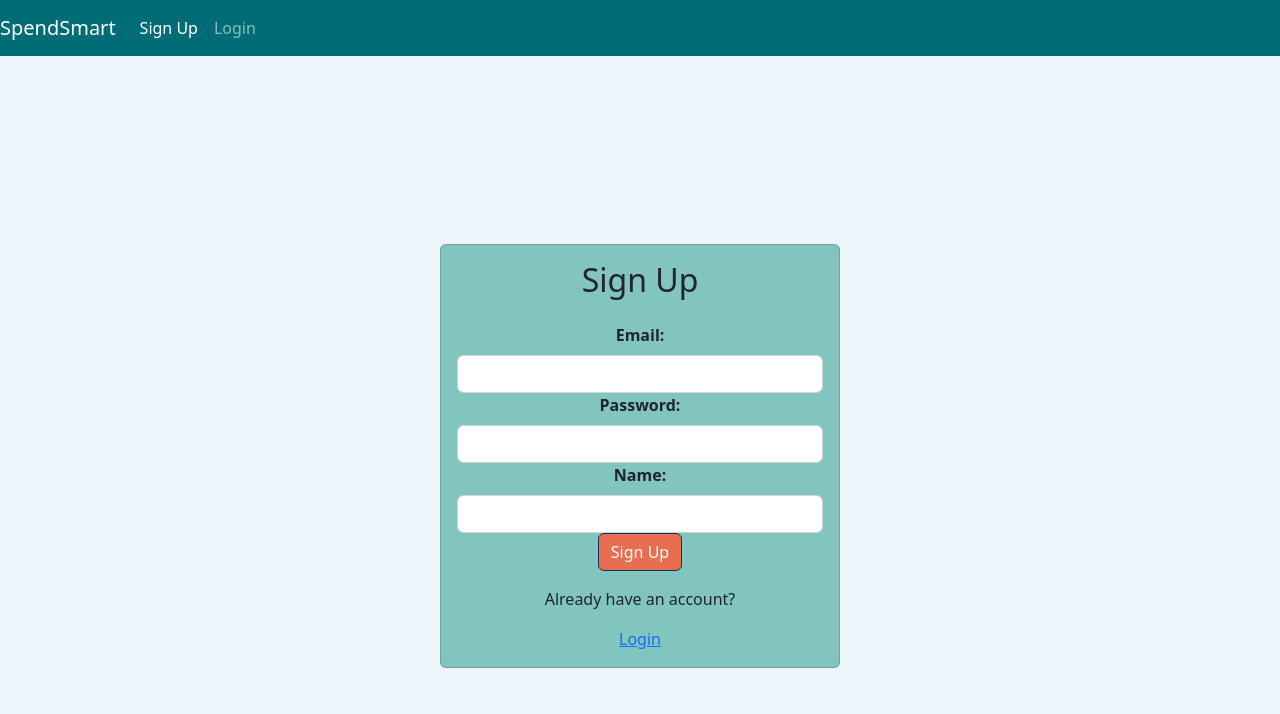
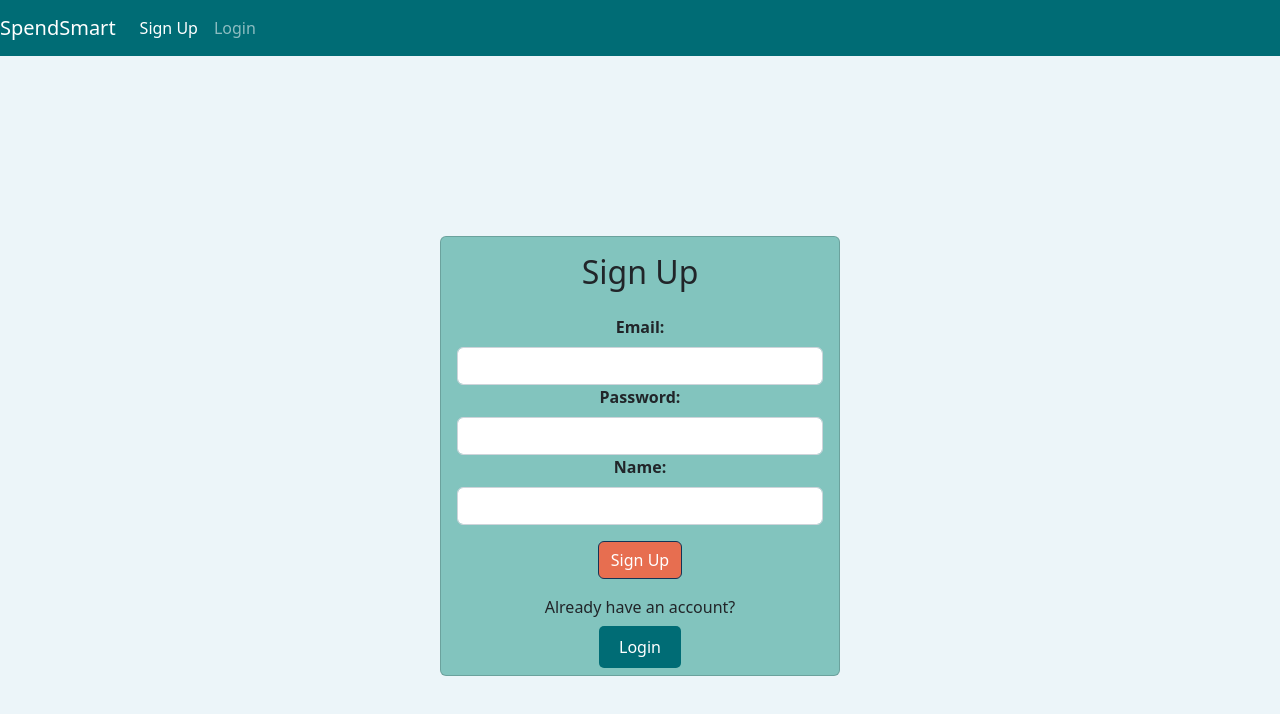
Before and after one commit to Muzna-J/budget-tracker-client, a React (Create React App) app: page /auth/signup in a window 1280 px wide. Shown: the top 714 px of the page. Built offline with nearby package versions, Linux system fonts and the light colour scheme; no server answers.

Commit message:
style buttons

```diff
--- a/src/App.css
+++ b/src/App.css
@@ -18,7 +18,13 @@
   }
 }
 
-.App-header {
+::selection {
+  background-color: #006c75;
+  color: rgb(255, 255, 255);
+}
+
+
+/* .App-header {
   background-color: #282c34;
   min-height: 100vh;
   display: flex;
@@ -27,7 +33,7 @@
   justify-content: center;
   font-size: calc(10px + 2vmin);
   color: white;
-}
+} */
 
 .App-link {
   color: #61dafb;
--- a/src/components/IsPrivate.js
+++ b/src/components/IsPrivate.js
@@ -10,7 +10,7 @@ function IsPrivate({ children }) {
 
   if (!isLoggedIn) {
   // If the user is not logged in ❌
-    return <Navigate to="/login" />;
+    return <Navigate to="/auth/login" />;
   } else {
   // If the user is logged in, allow to see the page ✅
     return children;
--- a/src/pages/LoginPage.js
+++ b/src/pages/LoginPage.js
@@ -57,14 +57,14 @@ return (
             <Form.Control type="password" name="password" value={password} onChange={handlePassword} required />
           </Form.Group>
 
-          <Button style={{ backgroundColor: '#e76e50', borderColor: '#123456' }} className="btn" type="submit">Login</Button>
+          <Button style={{ backgroundColor: '#e76e50', borderColor: '#123456' }} className="btn mt-3" type="submit">Login</Button>
         </Form>
 
         { errorMessage && <Alert variant="danger" className="mt-3">{errorMessage}</Alert> }
 
         <div className="w-100 text-center mt-3">
           <p>Don't have an account yet?</p>
-          <Link to={"/signup"}> Sign Up</Link>
+          <Link to={"/auth/signup"} style={{ backgroundColor: '#006c75', borderColor: '#123456', color: '#ffffff', textDecoration: 'none', padding: '10px 20px', borderRadius: '5px' }}>Sign Up</Link>
         </div>
 
       </Card.Body>
--- a/src/pages/SignUpPage.js
+++ b/src/pages/SignUpPage.js
@@ -1,72 +1,3 @@
-// import { useState } from "react";
-// import { Link, useNavigate } from "react-router-dom";
-// import authService from "../services/auth.service";
-
-
-
-// function SignupPage(props) {
-//   const [email, setEmail] = useState("");
-//   const [password, setPassword] = useState("");
-//   const [name, setName] = useState("");
-//   const [errorMessage, setErrorMessage] = useState(undefined);
-
-//   const navigate = useNavigate();
-
-
-//   const handleEmail = (e) => setEmail(e.target.value);
-//   const handlePassword = (e) => setPassword(e.target.value);
-//   const handleName = (e) => setName(e.target.value);
-
-
-//   const handleSignupSubmit = (e) => {
-//     e.preventDefault();
-//     // Create an object representing the request body
-//     const requestBody = { email, password, name };
-
-//     // Make an axios request to the API
-//     // If POST request is successful redirect to login page
-//     // If the request resolves with an error, set the error message in the state
-
-//     // axios.post(`${API_URL}/auth/signup`, requestBody)
-
-//     authService.signup(requestBody)
-//       .then((response) => {
-//         navigate("/login");
-//       })
-//       .catch((error) => {
-//         const errorDescription = error.response.data.message;
-//         setErrorMessage(errorDescription);
-//       })
-//   };
-
-
-//   return (
-//     <div className="SignupPage">
-//       <h1>Sign Up</h1>
-
-//       <form onSubmit={handleSignupSubmit}>
-//         <label>Email:</label>
-//         <input type="email" name="email" value={email} onChange={handleEmail} />
-
-//         <label>Password:</label>
-//         <input type="password" name="password" value={password} onChange={handlePassword} />
-
-//         <label>Name:</label>
-//         <input type="text" name="name" value={name} onChange={handleName} />
-
-//         <button type="submit">Sign Up</button>
-//       </form>
-
-//       { errorMessage && <p className="error-message">{errorMessage}</p> }
-
-//       <p>Already have account?</p>
-//       <Link to={"/login"}> Login</Link>
-//     </div>
-//   )
-// }
-
-// export default SignupPage;
-
 import { useState } from "react";
 import { Link, useNavigate } from "react-router-dom";
 import authService from "../services/auth.service";
@@ -120,14 +51,14 @@ function SignupPage(props) {
               <Form.Control type="text" name="name" value={name} onChange={handleName} required />
             </Form.Group>
 
-            <Button style={{ backgroundColor: '#e76e50', borderColor: '#123456' }} className="btn" type="submit">Sign Up</Button>
+            <Button style={{ backgroundColor: '#e76e50', borderColor: '#123456' }} className="btn mt-3" type="submit">Sign Up</Button>
           </Form>
 
           {errorMessage && <Alert variant="danger" className="mt-3">{errorMessage}</Alert>}
 
           <div className="w-100 text-center mt-3">
             <p>Already have an account?</p>
-            <Link to={"/login"}>Login</Link>
+            <Link to={"/auth/login"} style={{ backgroundColor: '#006c75', borderColor: '#123456', color: '#ffffff', textDecoration: 'none', padding: '10px 20px', borderRadius: '5px' }}>Login</Link>
           </div>
         </Card.Body>
       </Card>
```
